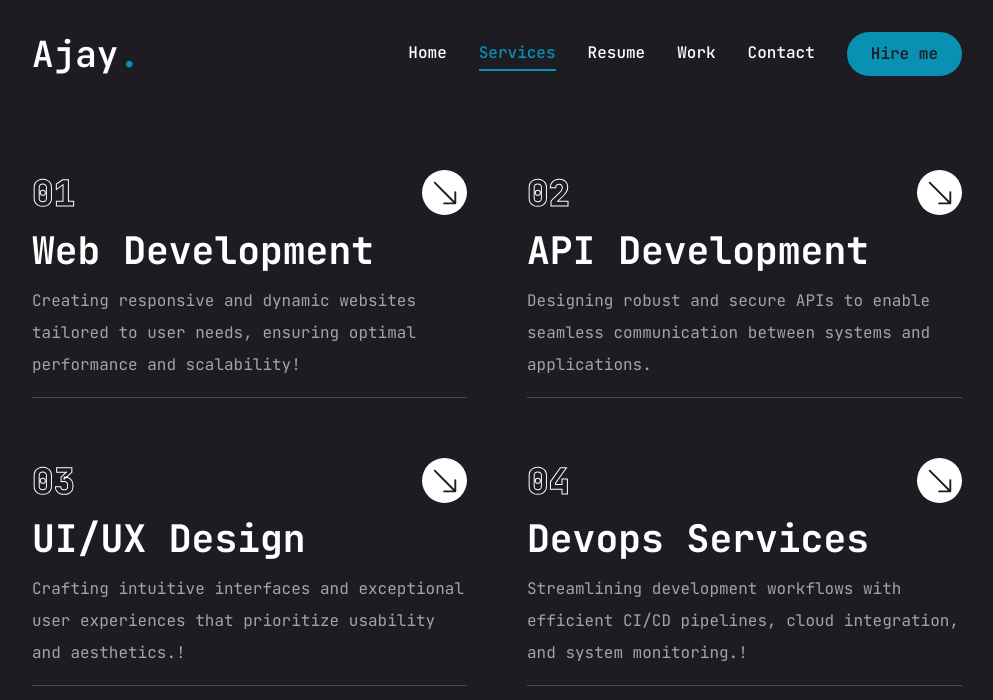
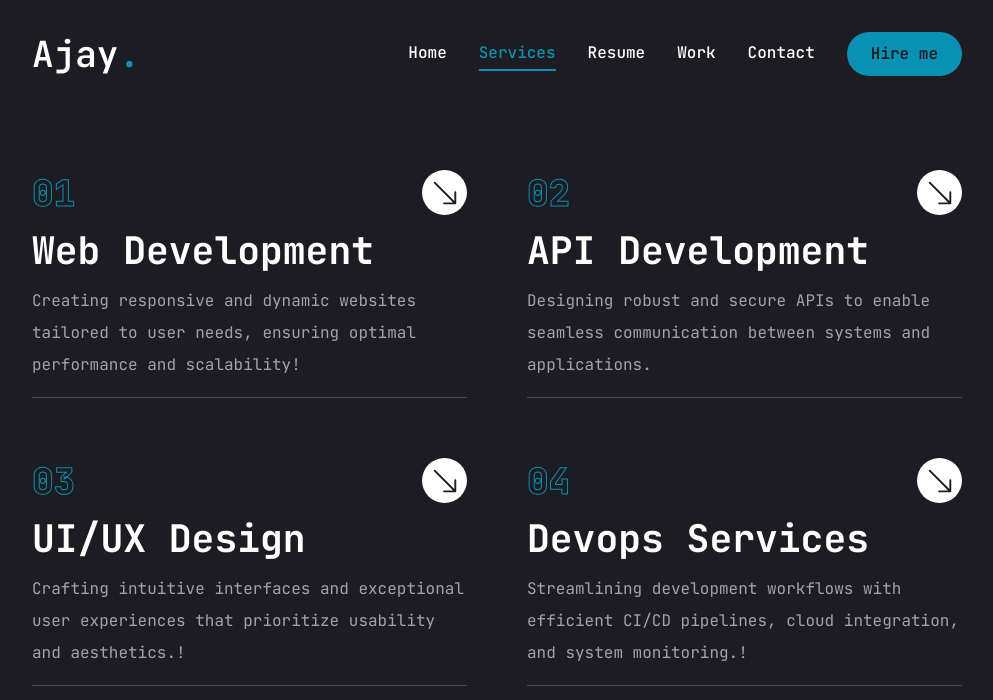
Before and after one commit to ajay0023130/ajay-portfolio, a Next.js app: page /services in a window 1280 px wide. Shown: the top 700 px of the page, without its empty margins (143-1136 px from the left). Built offline with nearby package versions, Linux system fonts and the light colour scheme.

Commit message:
Update globals.css

```diff
--- a/app/globals.css
+++ b/app/globals.css
@@ -17,10 +17,10 @@
     @apply text-[20px] md:text-[28px] leading-[1.1] font-semibold;
   }
   .text-outline{
-    -webkit-text-stroke: 1px #ffffff;
+    -webkit-text-stroke: 1px #0891B2;
   }
 
   .text-outline-hover{
-    -webkit-text-stroke: 1px #00ffff
+    -webkit-text-stroke: 1px #0891B2;
   }
 }
```
